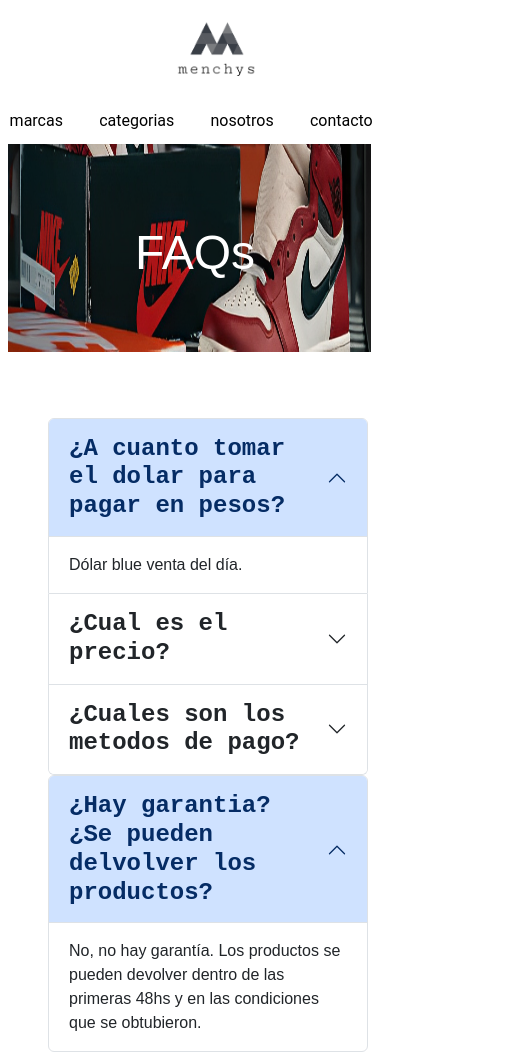
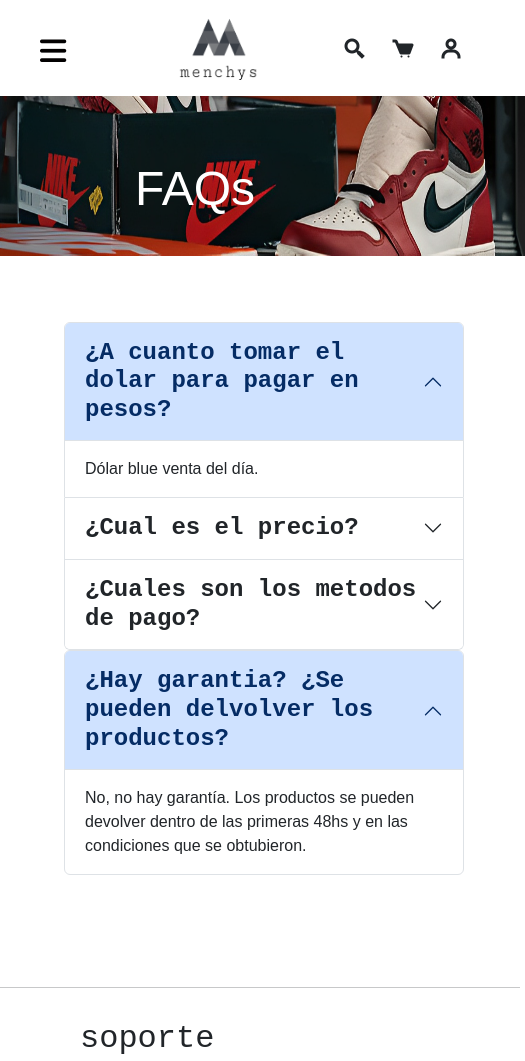
Before and after one commit to TomasNavatta/ecommerce-ropa, a plain HTML site: page pages/preguntasFrecuentes.html in a window 390 px wide. Shown: the top 1061 px of the page, 525 px wide, since content can reach past the window. Drawn offline with nearby package versions, Linux system fonts and the light colour scheme.

Commit message:
responsive mobile

```diff
--- a/css/styles.css
+++ b/css/styles.css
@@ -1,6 +1,7 @@
 *{
     margin: 0;
     padding: 0;
+    box-sizing: border-box;
 }
 
 header{
@@ -11,6 +12,25 @@ header{
 
     z-index: 1;
 }
+
+
+
+.checkbtn{
+    font-size: 30px;
+    color: rgb(3, 1, 1);
+    float: left;
+    line-height: 80px;
+    margin-left: 40px;
+    cursor: pointer;
+    display: none;
+}
+#check{
+    display: none;
+}
+
+
+
+
 
 .logotipo{
     text-align: center;
@@ -1040,20 +1060,39 @@ button:hover{
 }
 
 
-.sizeul_responsive{
-    display: none;
-}
 
-.logotipo_responsive{
-    display: none;
-}
 
 @media screen and (max-width:500px){
+
+    .logotipo{
+        width: 5rem;
+        height: 4rem;
+        position: relative;
+        left: 7rem;
+
+    }
+
+    .search{
+       position: relative;
+       left: 12rem;
+    }
+
+    .compra{
+        position: relative;
+        left: 13.5rem;
+    }
+
+    .usuario{
+        position: relative;
+        left: 15rem;
+    }
+
+
 
 
 
    .separador{
-    width: 30rem;
+    width: 32.5rem;
    }
 
     .instagram{
@@ -1086,54 +1125,38 @@ button:hover{
    .footer_responsive{
     display: flex;
     flex-direction: column;
+
    }
 
     .imgPortada{
-        padding-left: 0.5rem;
-        width: 95%;
-        height: 22rem;
+        margin-top: 3rem;
+        width: 32.8rem;
+        height: 16rem;
+        position: relative;
+        bottom: 3rem;
     }
 
     .textPortada{
         position: relative;
-        bottom: 8rem;
+        bottom: 9rem;
         color: white;
         font-size: 3rem;
     }
 
     .textAlignPreguntasFrecuentes{
-
         position: relative;
-        right: 32rem;
+        bottom: 3rem;
+        right: 31rem;
     }
 
     .accordion{
-        width: 20rem;
+        width: 25rem;
+
     }
 
-    .logotipo{
-        display: none;
-    }
 
-    .sizeul{
-        display: none;
-    }
-    .sizeul_responsive{
-        display: block;
-        margin-left: 3rem;
-       position: relative;
-       right: 6.4rem;
-       top: 5rem;
-    }
 
-    .logotipo_responsive{
-        display: block;
-        width: 5rem;
-        position: relative;
-        left: 11rem;
-        bottom: 1rem;
 
-}
 
 .gmail_responsive{
     position: relative;
@@ -1159,7 +1182,7 @@ button:hover{
 
 .textPortadaPoliticaDeDevoluciones{
     position: relative;
-        bottom: 10rem;
+        bottom: 11.5rem;
         color: white;
         font-size: 3rem;
 }
@@ -1167,6 +1190,54 @@ button:hover{
 .textPoliticaDeDevoluciones{
     display: flex;
    padding-left: 1rem;
+   position: relative;
+   bottom: 8rem;
+}
+
+
+
+
+.checkbtn{
+    display: block;
+}
+ul{
+    position: fixed;
+    width: 100%;
+    height: 120vh;
+    background: white;
+    top: 80px;
+    left: -100%;
+    text-align: center;
+    transition: all .5s;
+}
+nav ul li{
+    display: block;
+    margin: 50px 0;
+    line-height: 30px;
+    position: relative;
+    top: 4rem;
+    right: 5rem;
+
+
+}
+nav ul li a{
+    font-size: 20px;
+}
+li a:hover, li.active{
+    background: none;
+    color: red;
+}
+#check:checked ~ ul{
+    left:0;
+}
+
+.menu{
+    position: relative;
+    top: 0.7rem;
+}
+
+header{
+    height: 6rem;
 }
 
 
--- a/pages/preguntasFrecuentes.html
+++ b/pages/preguntasFrecuentes.html
@@ -5,6 +5,7 @@
     <meta http-equiv="X-UA-Compatible" content="IE=edge">
     <meta name="viewport" content="width=device-width, initial-scale=1.0">
     <title>menchys</title>
+    <link rel="stylesheet" href="https://cdnjs.cloudflare.com/ajax/libs/font-awesome/6.1.1/css/all.min.css" rel="stylesheet">
     <link rel="preconnect" href="https://fonts.gstatic.com" crossorigin>
     <link rel="preconnect" href="https://fonts.gstatic.com" crossorigin>
     <link rel="preconnect" href="https://fonts.gstatic.com" crossorigin>
@@ -16,7 +17,11 @@
 </head>
 <body>
     <header>
-        <div>
+           <nav>
+          <input type="checkbox" id="check">
+          <label for="check" class="checkbtn">
+           <i class="fas fa-bars menu"></i>
+          </label>
             <a href="https://tomasnavatta.github.io/ecommerce-ropa/">
                 <img class="logotipo" src="../img/logo_transparent.png" alt="logo menchys">
             </a>
@@ -25,39 +30,20 @@
                 <a href="https://tomasnavatta.github.io/ecommerce-ropa/" rel="home"></a>
             </h1>
                 </div>
-
-
-                <div>
-                  <a href="http://127.0.0.1:5500/index.html">
-                      <img class="logotipo_responsive" src="../img/logo_transparent.png" alt="logo menchys">
-                  </a>
-                  <h1>
-                      <a href="http://127.0.0.1:5500/index.html" rel="home"></a>
-                  </h1>
-                      </div>
-                <nav>
                     <ul class="sizeul">
                       <li><a class="colorMarcas">marcas </a></li>
                         <li><a href="../pages/categorias.html">categorias</a></li>
                         <li><a href="../pages/nosotros.html">nosotros</a></li>
                         <li><a href="../pages/contacto.html">contacto</a></li>
                     </ul>
+                </nav>
 
-                  <ul class="sizeul_responsive">
-                      <li><a class="colorMarcas">marcas </a></li>
-                      <li><a href="./pages/categorias.html">categorias</a></li>
-                      <li><a href="./pages/nosotros.html">nosotros</a></li>
-                      <li><a href="./pages/contacto.html">contacto</a></li>
-                  </ul>
-                </nav>
-        </div>
     </header>
     <main>
       <section>
         <article>
           <img class="imgPortada" src="../img/banner jordan 2.png" alt="zapatillas jordan 1 high chicago">
           <h1 class="textPortada">FAQs</h1>
-
         </article>
       </section>
         <section>
```
Also changed, not shown: index.html (+2 -2 lines), pages/calzado.html (+5 -3 lines), pages/categorias.html (+5 -4 lines), pages/contacto.html (+5 -4 lines), pages/indumentaria.html (+5 -3 lines), pages/nosotros.html (+5 -4 lines), pages/politicaDeDevoluciones.html (+6 -20 lines). Lines whose indentation alone changed are shown as unchanged.
